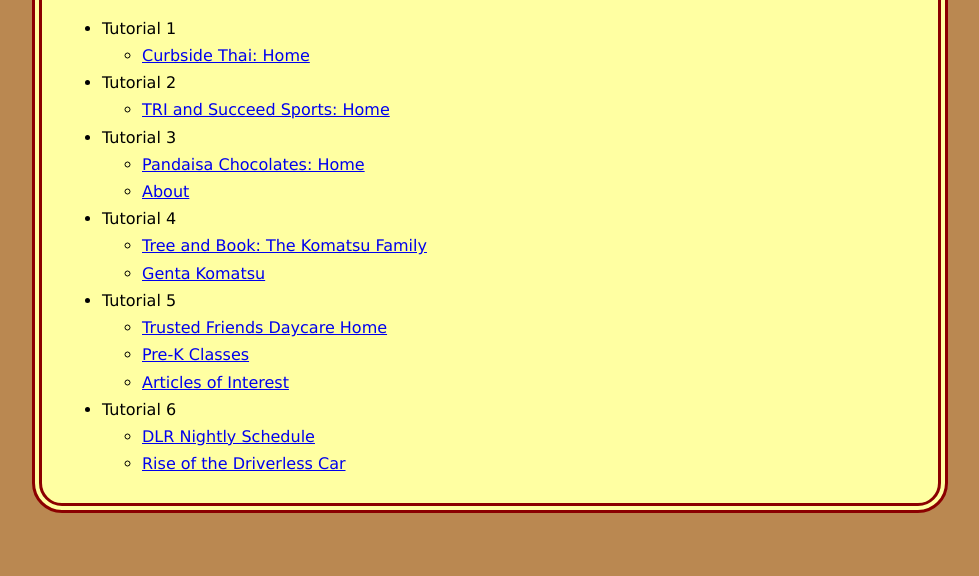
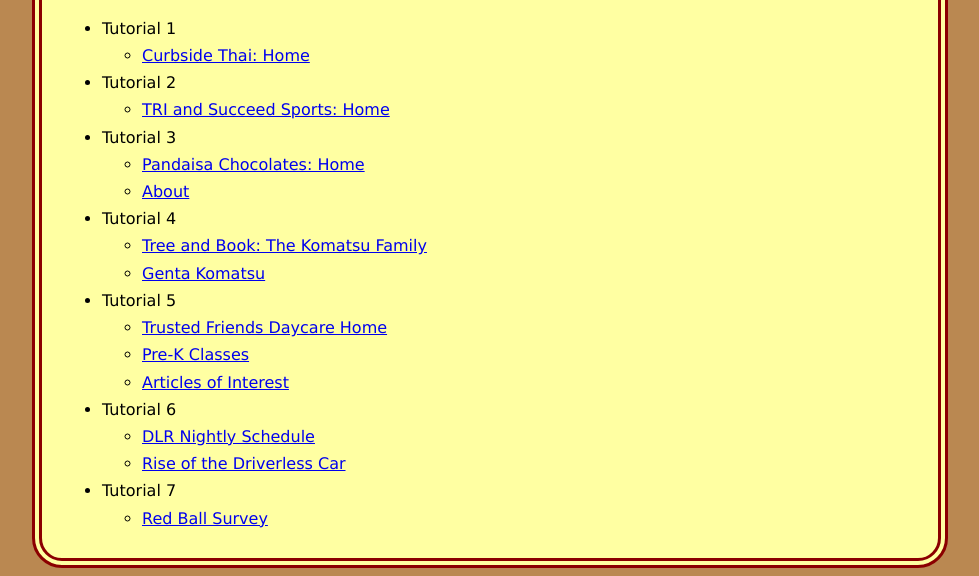
Before and after one commit to breezybunnii/arcwebsite, a plain HTML site: page Book/book.html in a window 1280 px wide. Shown: the part 336-912 px from the top of the page, without its empty margins (150-1129 px from the left). Before the commit the page ends 857 px from the top, so only its background shows below. Drawn offline with Linux system fonts and the light colour scheme.

Commit message:
Add Tutorial 7 for Red Ball Survey
Added a new tutorial section for 'Red Ball Survey'.

```diff
--- a/Book/book.html
+++ b/Book/book.html
@@ -47,12 +47,14 @@
 		<li><a href="tutorial3/pc_about.html">About</a></li>
 		</ul>
 	</li>
+
 	<li>Tutorial 4
 		<ul>
 		<li><a href="tutorial4/tb_komatsu.html">Tree and Book: The Komatsu Family</a></li>
 		<li><a href="tutorial4/tb_genta.html">Genta Komatsu</a></li>
 		</ul>
 	</li>
+
 	<li>Tutorial 5
 		<ul>
 		<li><a href="tutorial5/tf_home.html">Trusted Friends Daycare Home</a></li>
@@ -60,11 +62,17 @@
 		<li><a href="tutorial5/tf_articles.html">Articles of Interest</a></li>
 	</li>
 		</ul>
-	</li>
+
 	<li>Tutorial 6
 		<ul>
 		<li><a href="tutorial6/dlr_evenings.html">DLR Nightly Schedule</a></li>
 		<li><a href="tutorial6/dlr_lw0414.html">Rise of the Driverless Car</a></li>
+		</ul>
+	</li>
+
+	<li>Tutorial 7
+		<ul>
+		<li><a href="#">Red Ball Survey</a></li>
 		</ul>
 	</li>
 	</ul>
```
